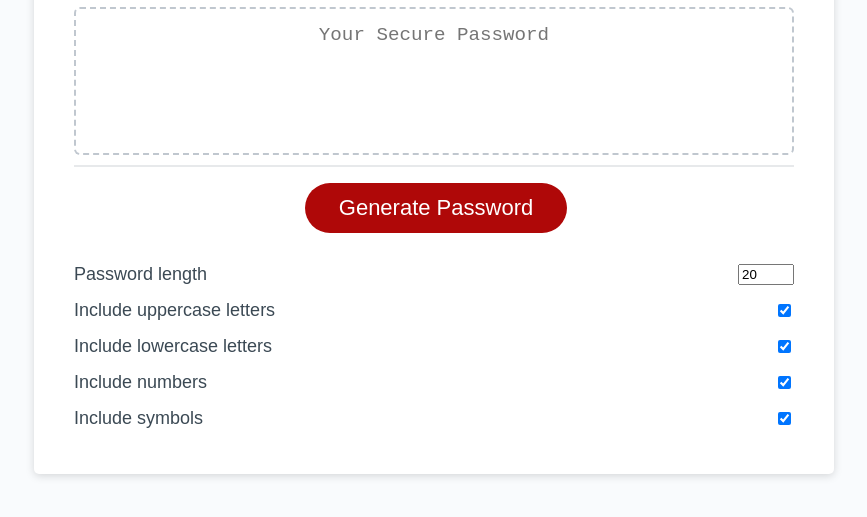
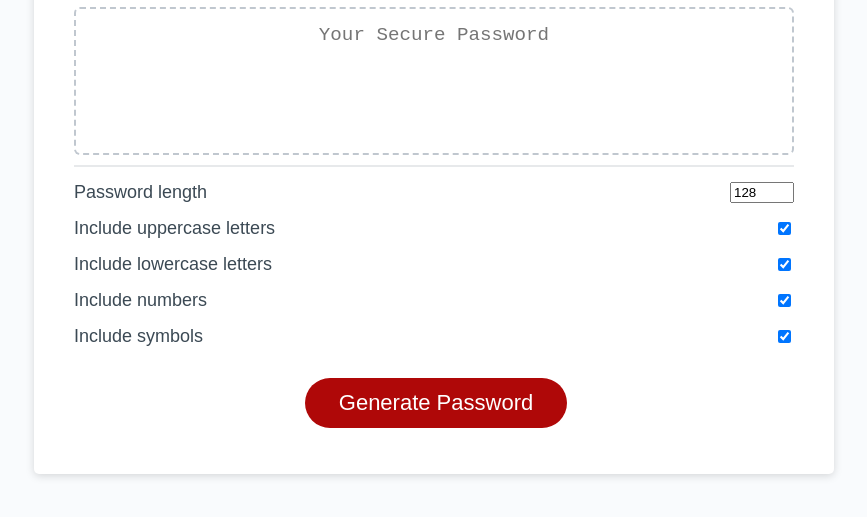
Before and after one commit to brookemadison/password-generator, a plain HTML site: page index.html in a window 1280 px wide. Shown: the part 241-758 px from the top of the page, without its empty margins (206-1073 px from the left). Drawn offline with Linux system fonts and the light colour scheme.

Commit message:
added password criteria

```diff
--- a/index.html
+++ b/index.html
@@ -25,15 +25,10 @@
           ></textarea>
         </div>
         <div class="card-footer">
-<!-- Trigger/Open Password Criteria -->
-          <button id="generate" class="btn" onclick="passwordCriteria()">Generate Password</button>
-  <!-- Password Settings -->
-<!-- Trigger/Open The Modal -->
-
           <div class="settings">
             <div class="setting">
               <label>Password length</label>
-                <input type="number" id="length" min='4' max='20' value='20' />
+              <input type="number" id="length" min='8' max='128' value='128' />
             </div>
             <div class="setting">
               <label>Include uppercase letters</label>
@@ -52,12 +47,10 @@
               <input type="checkbox" id="symbols" checked />
             </div>
           </div>
-          </div>
+          <button id="generate" class="btn" onclick="passwordCriteria()">Generate Password</button>
       </div>
       </div>
       </div>
     <script src="script.js"></script>
-
-
   </body>
 </html>
--- a/script.js
+++ b/script.js
@@ -24,8 +24,3 @@ function writePassword() {
 
 // Add event listener to generate button
 generateBtn.addEventListener("click", writePassword);
-
-function passwordCriteria(){
-  var userAdjective = prompt("Please provide an Adjective");
-  alert (userAdjective);
-}
```
Also changed, not shown: style.css (line endings or trailing spaces). Lines whose indentation alone changed are shown as unchanged.
